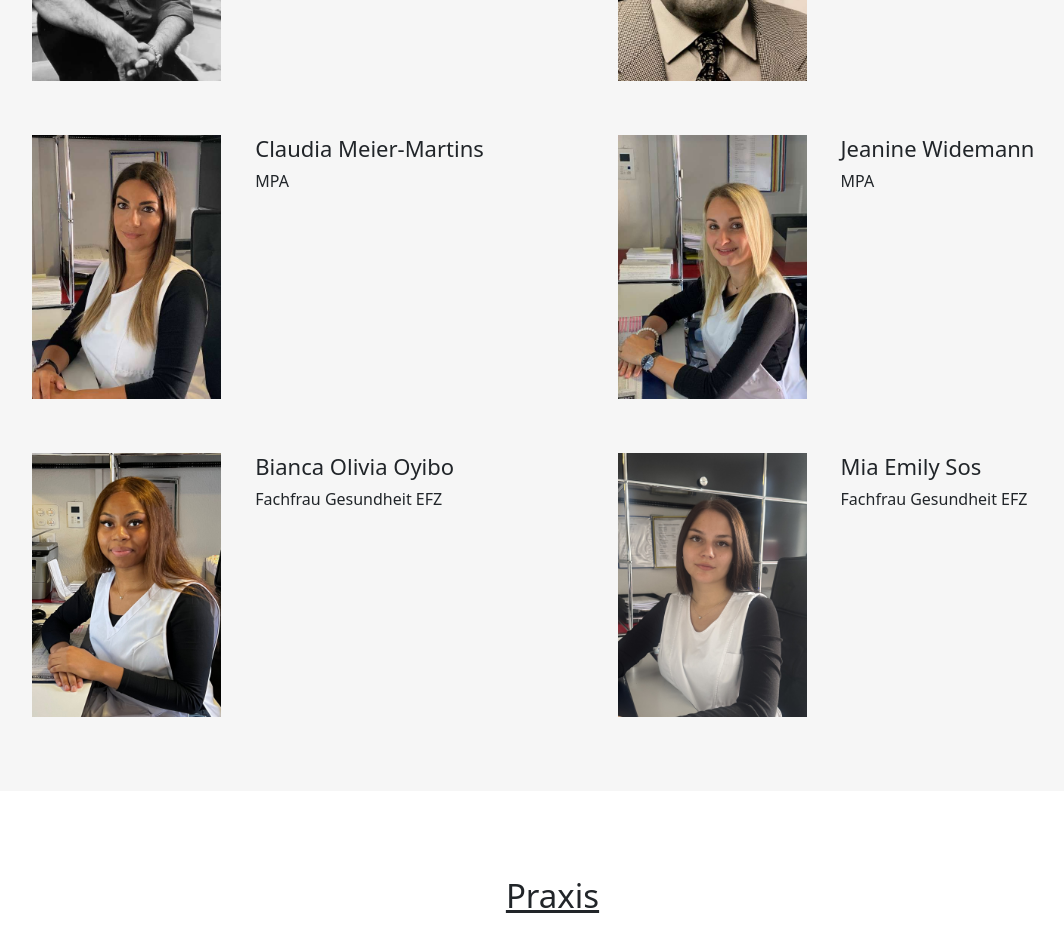
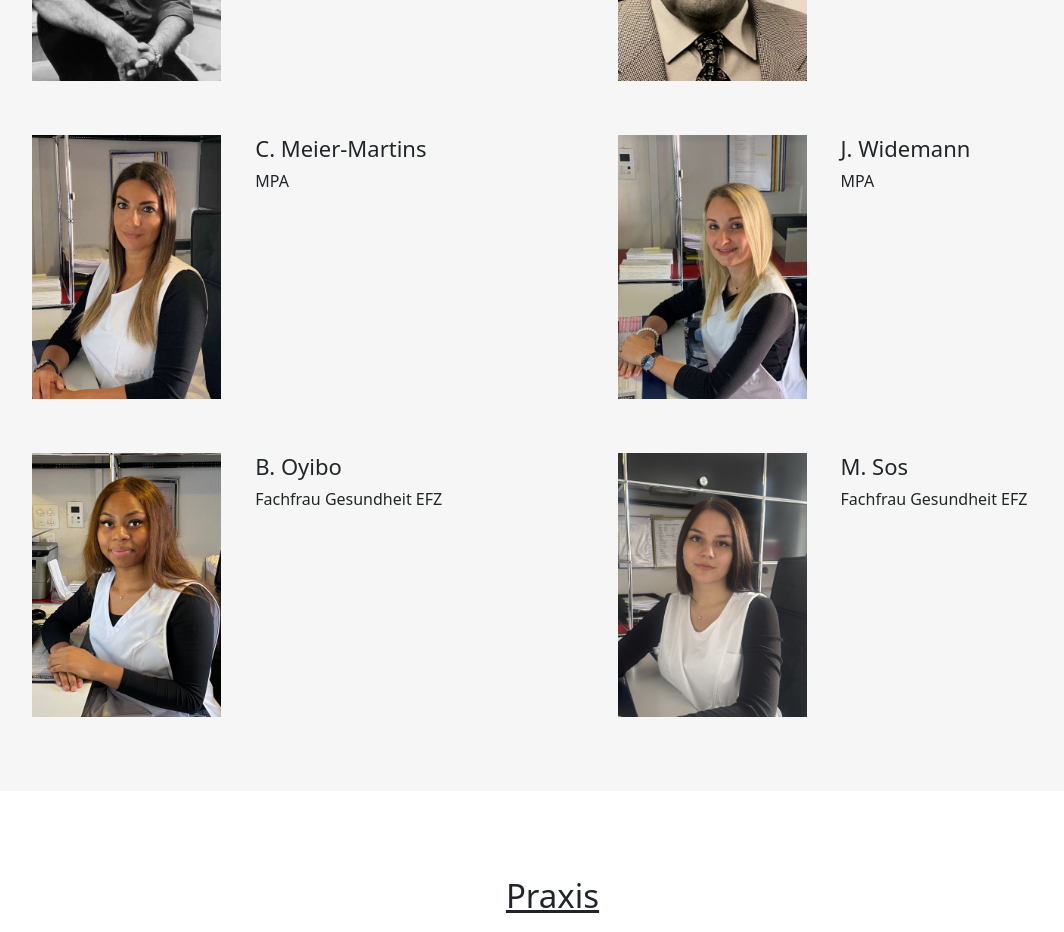
Before and after one commit to PraxisAmPark/PraxisAmPark.github.io, a plain HTML site: page index.html in a window 1280 px wide. Shown: the part 1860-2792 px from the top of the page, without its empty margins (89-1153 px from the left). Drawn offline with Linux system fonts and the light colour scheme.

Commit message:
Vornamen MPA abgekürzt

```diff
--- a/index.html
+++ b/index.html
@@ -400,13 +400,13 @@
 							<source type="image/jpeg" data-srcset="images/team/Martins/Martins500x700.jpg" srcset="images/team/Martins/Martins100x140.jpg">
 					 		<img class="img-fluid w-90" width="5" height="7"
 															src="images/team/Martins/Martins100x140.jpg"
-															title="Claudia Meier-Martins"
-															alt="Claudia Meier-Martins">
+															title="Meier-Martins"
+															alt="Meier-Martins">
 						</picture>
 
 					</div>
 					<div class="col-xl-6 col-lg-12 col-md-7 col-sm-7 col-12">
-						<h3>Claudia Meier-Martins</h3>
+						<h3>C. Meier-Martins</h3>
 						<p>MPA</p>
 					</div>
 					<div class="col-xl-0 col-lg-0 col-md-0 col-sm-0 col-12">
@@ -424,12 +424,12 @@
 							<source type="image/jpeg" data-srcset="images/team/Widemann/Widemann500x700.jpg" srcset="images/team/Widemann/Widemann100x140.jpg">
 					 		<img class="img-fluid w-90" width="5" height="7"
 															src="images/team/Widemann/Widemann100x140.jpg"
-															title="Jeanine Widemann"
-															alt="Jeanine Widemann">
+															title="Widemann"
+															alt="Widemann">
 						</picture>
 					</div>
 					<div class="col-xl-5 col-lg-10 col-md-7 col-sm-7 col-12">
-						<h3>Jeanine Widemann</h3>
+						<h3>J. Widemann</h3>
 						<p>MPA</p>
 					</div>
 					<div class="col-xl-2 col-lg-2 col-md-0 col-sm-0 col-12">
@@ -449,12 +449,12 @@
 							<source type="image/jpeg" data-srcset="images/team/Oyibo/Oyibo500x700.jpg" srcset="images/team/Oyibo/Oyibo100x140.jpg">
 					 		<img class="img-fluid w-90" width="5" height="7"
 															src="images/team/Oyibo/Oyibo100x140.jpg"
-															title="Bianca Olivia Oyibo"
-															alt="Bianca Olivia Oyibo">
+															title="Oyibo"
+															alt="Oyibo">
 						</picture>
 					</div>
 					<div class="col-xl-6 col-lg-12 col-md-7 col-sm-7 col-12">
-						<h3>Bianca Olivia Oyibo</h3>
+						<h3>B. Oyibo</h3>
 						<p>Fachfrau Gesundheit EFZ</p>
 					</div>
 					<div class="col-xl-0 col-lg-0 col-md-0 col-sm-0 col-12">
@@ -472,13 +472,13 @@
 							<source type="image/jpeg" data-srcset="images/team/Sos/Sos500x700.jpeg" srcset="images/team/Sos/Sos100x140.jpeg">
 					 		<img class="img-fluid w-90" width="5" height="7"
 															src="images/team/Sos/Sos100x140.jpeg"
-															title="Mia Emily Sos"
-															alt="Mia Emily Sos">
+															title="Sos"
+															alt="Sos">
 						</picture>
 					</div>
 
 					<div class="col-xl-5 col-lg-10 col-md-7 col-sm-7 col-12">
-						<h3>Mia Emily Sos</h3>
+						<h3>M. Sos</h3>
 						<p>Fachfrau Gesundheit EFZ</p>
 					</div>
 					<div class="col-xl-2 col-lg-2 col-md-0 col-sm-0 col-12">
```
